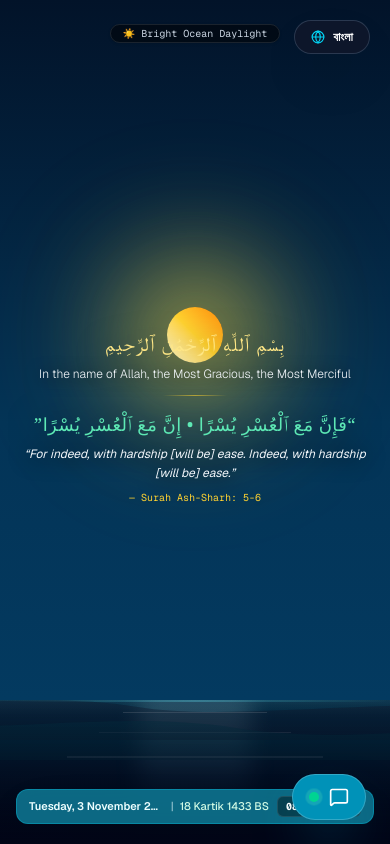
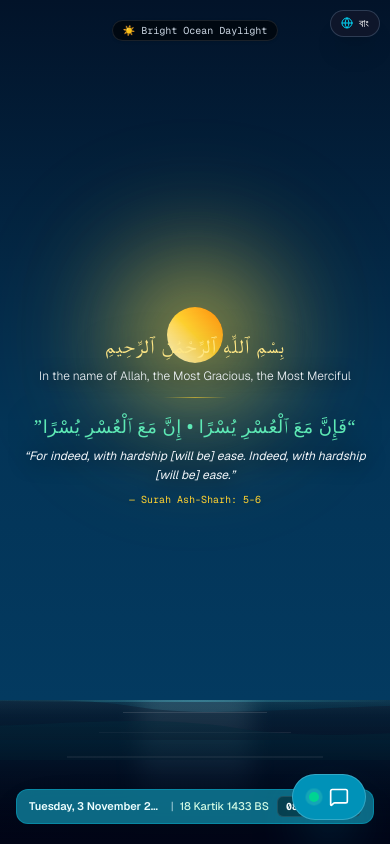
Before and after one commit to shukhbazz/Website, a Next.js app: page / in a window 390 px wide. Built offline with nearby package versions, Linux system fonts and the light colour scheme.

Commit message:
Optimize mobile language toggle size and prevent collision with screen titles

```diff
--- a/src/components/LanguageToggle.tsx
+++ b/src/components/LanguageToggle.tsx
@@ -9,18 +9,19 @@ export default function LanguageToggle() {
   const { lang, toggleLang } = useLanguage();
 
   return (
-    <div className="fixed top-5 right-5 z-50">
+    <div className="fixed top-2.5 right-2.5 sm:top-5 sm:right-6 z-50 select-none">
       <motion.button
         whileHover={{ scale: 1.05 }}
         whileTap={{ scale: 0.95 }}
         onClick={toggleLang}
-        className="px-4 py-2 rounded-full bg-slate-900/90 hover:bg-slate-800 border border-slate-700/80 text-white text-xs font-semibold flex items-center gap-2 shadow-2xl backdrop-blur-xl cursor-pointer transition-all"
-        title="Toggle Language"
+        className="px-2.5 py-1 sm:px-3.5 sm:py-1.5 rounded-full bg-slate-900/95 hover:bg-slate-800 border border-slate-700/90 text-white text-[11px] sm:text-xs font-semibold flex items-center gap-1.5 shadow-xl backdrop-blur-xl cursor-pointer transition-all active:scale-95"
+        title="Toggle Language / ভাষা পরিবর্তন"
         aria-label="Toggle Language"
       >
-        <Globe className="w-3.5 h-3.5 text-cyan-400" />
-        <span className="font-sans tracking-wide">
-          {lang === 'bn' ? 'English' : 'বাংলা'}
+        <Globe className="w-3 h-3 sm:w-3.5 sm:h-3.5 text-cyan-400 shrink-0" />
+        <span className="font-sans font-medium tracking-wide">
+          <span className="inline sm:hidden">{lang === 'bn' ? 'EN' : 'বাং'}</span>
+          <span className="hidden sm:inline">{lang === 'bn' ? 'English' : 'বাংলা'}</span>
         </span>
       </motion.button>
     </div>
--- a/src/components/screens/ContactScreen.tsx
+++ b/src/components/screens/ContactScreen.tsx
@@ -197,7 +197,7 @@ export default function ContactScreen({ contacts, profile }: ContactScreenProps)
     'https://images.unsplash.com/photo-1618005182384-a83a8bd57fbe?auto=format&fit=crop&w=400&q=80';
 
   return (
-    <section className="w-full h-screen relative flex flex-col justify-between items-center bg-[#020617] text-white overflow-hidden p-3 sm:p-6">
+    <section className="w-full h-screen h-[100dvh] min-h-[100dvh] relative flex flex-col justify-between items-center bg-[#020617] text-white overflow-hidden p-3 sm:p-6">
       {/* 0. Deep Galaxy Space Background Layer with Atmospheric Vignette */}
       <div className="absolute inset-0 pointer-events-none z-0 overflow-hidden">
         {/* eslint-disable-next-line @next/next/no-img-element */}
@@ -217,13 +217,13 @@ export default function ContactScreen({ contacts, profile }: ContactScreenProps)
         style={{ backgroundColor: hoveredGlow }}
       />
 
-      {/* 2. Top Header (Instructional subtitle removed per user request) */}
+      {/* 2. Top Header (Instructional subtitle removed per user request - Safe from Mobile Language Button) */}
       <motion.div
         initial={{ opacity: 0, y: -20 }}
         whileInView={{ opacity: 1, y: 0 }}
         viewport={{ once: false }}
         transition={{ duration: 0.7 }}
-        className="text-center pt-2 sm:pt-3 z-10"
+        className="text-center pt-2 sm:pt-3 z-10 px-14 sm:px-4"
       >
         <div className="inline-flex items-center gap-1.5 px-3 py-0.5 rounded-full bg-cyan-950/80 border border-cyan-500/30 text-cyan-400 text-xs font-semibold mb-1.5 shadow-sm">
           <Sparkles className="w-3.5 h-3.5" />
--- a/src/components/screens/GalleryScreen.tsx
+++ b/src/components/screens/GalleryScreen.tsx
@@ -29,20 +29,20 @@ export default function GalleryScreen({ item, index, total }: GalleryScreenProps
     : `Moment ${index + 1} of ${total}`;
 
   return (
-    <section className="w-full h-screen relative flex flex-col justify-between items-center bg-slate-950 text-white overflow-hidden p-4 sm:p-8">
+    <section className="w-full h-screen h-[100dvh] min-h-[100dvh] relative flex flex-col justify-between items-center bg-slate-950 text-white overflow-hidden p-3 sm:p-8">
       {/* Background ambient lighting matching the photo's palette */}
       <div
         className="absolute top-1/2 left-1/2 -translate-x-1/2 -translate-y-1/2 w-[700px] h-[400px] rounded-full blur-[160px] pointer-events-none"
         style={{ backgroundColor: `${accent}22` }}
       />
 
-      {/* TOP: Headline and Category (হেডলাইনটা ওপরে দেখাবে) */}
+      {/* TOP: Headline and Category (হেডলাইনটা ওপরে দেখাবে - Safe from Mobile Language Button) */}
       <motion.div
         initial={{ opacity: 0, y: -20 }}
         whileInView={{ opacity: 1, y: 0 }}
         viewport={{ once: false }}
         transition={{ duration: 0.7 }}
-        className="relative z-10 w-full max-w-4xl mx-auto flex flex-col items-center text-center pt-2 space-y-1.5"
+        className="relative z-10 w-full max-w-4xl mx-auto flex flex-col items-center text-center pt-2 space-y-1.5 pr-14 sm:pr-0"
       >
         <div className="flex items-center justify-between w-full pb-1">
           <div
--- a/src/components/screens/IslamicScreen.tsx
+++ b/src/components/screens/IslamicScreen.tsx
@@ -195,9 +195,9 @@ export default function IslamicScreen({ islamicHeader }: IslamicScreenProps) {
         <div className="absolute inset-0 bg-gradient-to-t from-slate-950 via-slate-950/60 to-transparent" />
       </div>
 
-      {/* 5. Top Status Badge (Evocative Ocean State) */}
-      <div className="pt-2 sm:pt-4 z-10">
-        <span className="text-[10px] sm:text-[11px] font-mono px-3 py-0.5 sm:px-3.5 sm:py-1 rounded-full bg-black/50 border border-white/10 text-slate-300 backdrop-blur-md shadow-sm">
+      {/* 5. Top Status Badge (Evocative Ocean State - Safe from Mobile Language Button) */}
+      <div className="pt-2 sm:pt-4 z-10 px-14 sm:px-4 text-center">
+        <span className="text-[10px] sm:text-[11px] font-mono px-2.5 py-0.5 sm:px-3.5 sm:py-1 rounded-full bg-black/60 border border-white/10 text-slate-300 backdrop-blur-md shadow-sm truncate max-w-full inline-block">
           {sky.statusIcon} {lang === 'bn' ? sky.statusBn : sky.statusEn}
         </span>
       </div>
--- a/src/components/screens/ProfileScreen.tsx
+++ b/src/components/screens/ProfileScreen.tsx
@@ -48,7 +48,7 @@ export default function ProfileScreen({ profile, menus, onShopClick }: ProfileSc
   const shopMenu = menus.find((m) => m.id === 'shop');
 
   return (
-    <section className="w-full h-screen relative flex flex-col justify-between items-center bg-slate-950 text-white overflow-hidden p-6 sm:p-10">
+    <section className="w-full h-screen h-[100dvh] min-h-[100dvh] relative flex flex-col justify-between items-center bg-slate-950 text-white overflow-hidden p-3 sm:p-10">
       {/* Background glow */}
       <div className="absolute top-1/3 left-1/2 -translate-x-1/2 w-[600px] h-[350px] bg-blue-600/10 rounded-full blur-[140px] pointer-events-none" />
 
--- a/src/components/screens/QuoteScreen.tsx
+++ b/src/components/screens/QuoteScreen.tsx
@@ -29,7 +29,7 @@ export default function QuoteScreen({ quote, index, total }: QuoteScreenProps) {
     : `Thought ${index + 1} of ${total}`;
 
   return (
-    <section className="w-full h-screen relative flex flex-col justify-between items-center bg-slate-950 text-white overflow-hidden p-6 sm:p-12">
+    <section className="w-full h-screen h-[100dvh] min-h-[100dvh] relative flex flex-col justify-between items-center bg-slate-950 text-white overflow-hidden p-4 sm:p-12">
       {/* 1. Full-screen Background Picture */}
       <div
         className="absolute inset-0 bg-cover bg-center pointer-events-none transform scale-105 transition-transform duration-1000"
@@ -55,8 +55,8 @@ export default function QuoteScreen({ quote, index, total }: QuoteScreenProps) {
         style={{ backgroundColor: `${accent}25` }}
       />
 
-      {/* Top Bar: Category Pill & Index Badge */}
-      <div className="relative z-10 w-full max-w-4xl mx-auto flex items-center justify-between pt-4">
+      {/* Top Bar: Category Pill & Index Badge (pr-16 on mobile avoids language button) */}
+      <div className="relative z-10 w-full max-w-4xl mx-auto flex items-center justify-between pt-2 sm:pt-4 pr-16 sm:pr-0">
         <div className="flex items-center gap-2">
           <span
             className="p-2 rounded-xl backdrop-blur-md"
```
